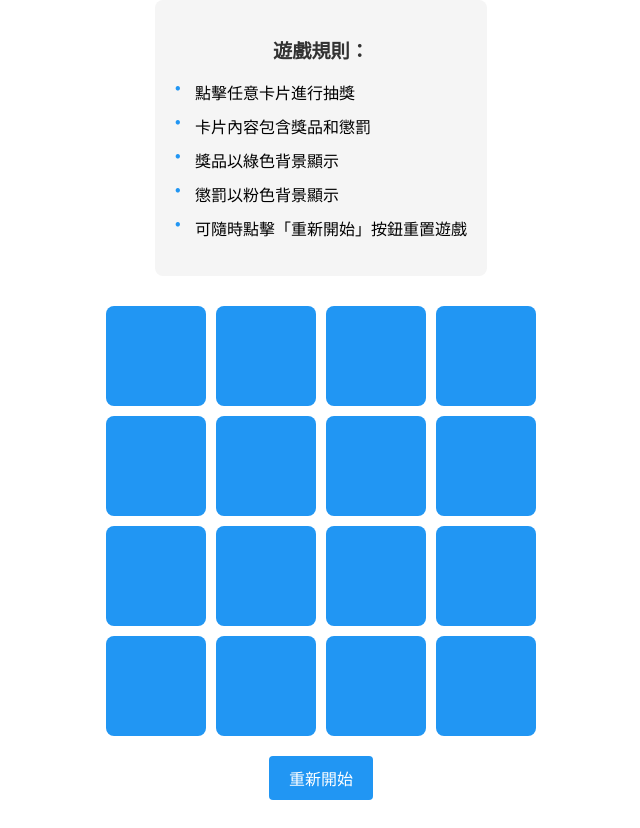
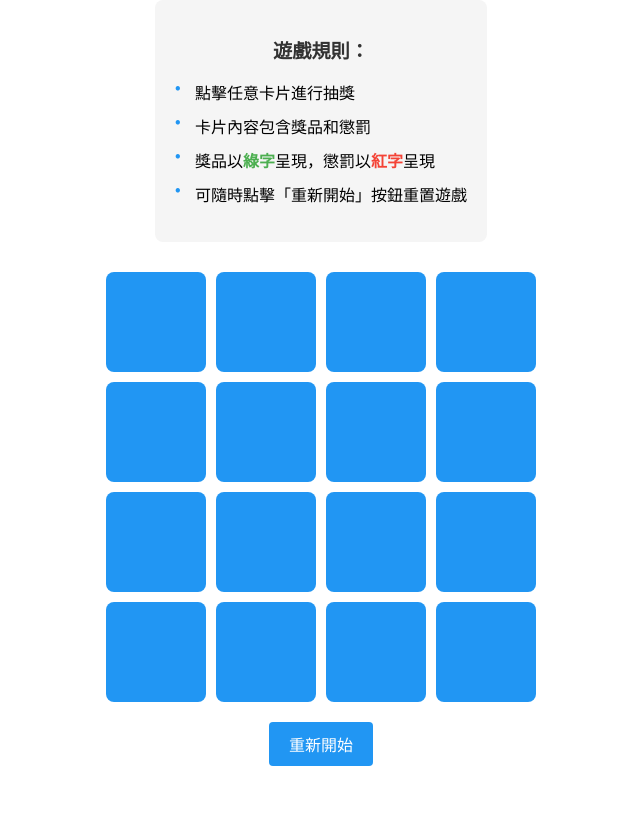
Before and after one commit to spotwizard/LuckyDraw, a plain HTML site: page index.html in a window 1280 px wide. Shown: the part 115-943 px from the top of the page, without its empty margins (319-959 px from the left). After the commit the page ends 909 px from the top, so only its background shows below. Drawn offline with Linux system fonts and the light colour scheme.

Commit message:
加入說明文字引導玩家操作

```diff
--- a/index.html
+++ b/index.html
@@ -14,8 +14,7 @@
                 <ul>
                     <li>點擊任意卡片進行抽獎</li>
                     <li>卡片內容包含獎品和懲罰</li>
-                    <li>獎品以綠色背景顯示</li>
-                    <li>懲罰以粉色背景顯示</li>
+                    <li>獎品以<strong class="prize-text">綠字</strong>呈現，懲罰以<strong class="punishment-text">紅字</strong>呈現</li>
                     <li>可隨時點擊「重新開始」按鈕重置遊戲</li>
                 </ul>
             </div>
--- a/styles.css
+++ b/styles.css
@@ -63,11 +63,19 @@
     background-color: #FFF4B7;
 }
 
+.prize-text {
+    color: #4caf50;
+}
+
 .punishment {
     color: #f44336;
     width: 100%;
     height: 100%;
     background-color: #FEF2F4;
+}
+
+.punishment-text {
+    color: #f44336;
 }
 
 .restart-btn {
```
